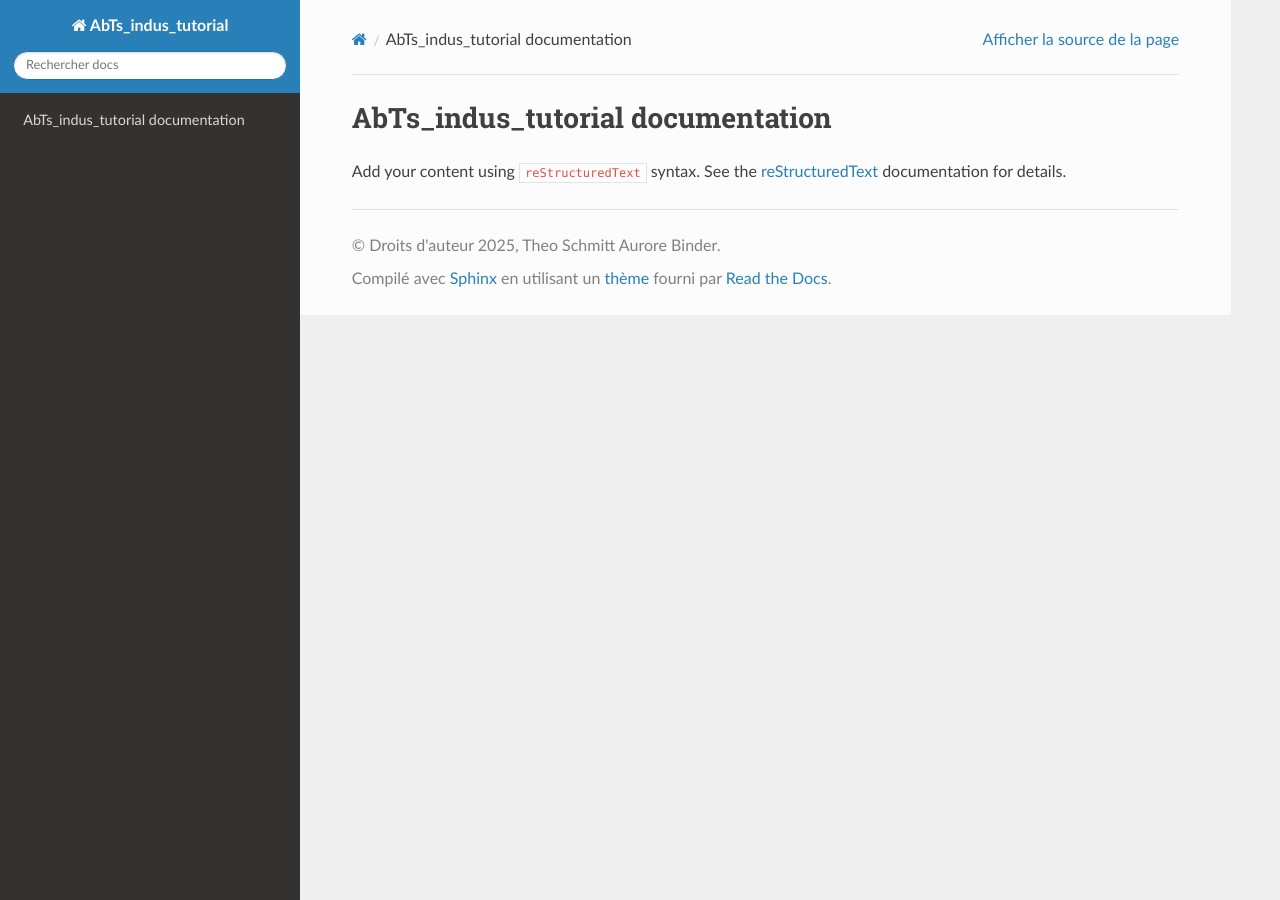
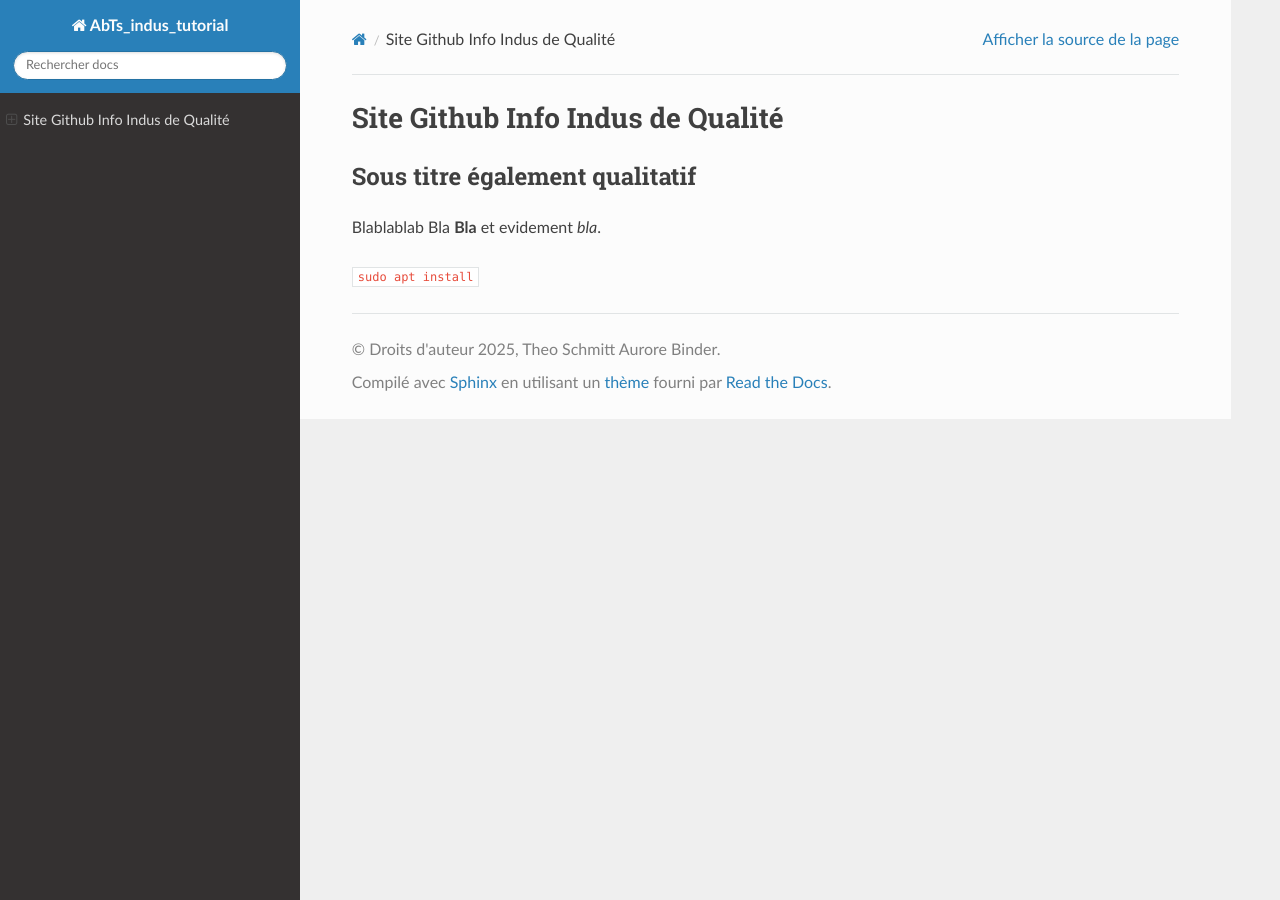
Before and after one commit to MartinWolfstar/Info_Industriel, a Sphinx documentation site: the page built from doc/sphinx/source/index.rst, in a window 1280 px wide. Built offline with Sphinx 7.4.7 and the Read the Docs theme 3.1.0, drawn with Linux system fonts in a browser that asks for light colours.

Commit message:
Revise documentation title and add new content
Updated the title and added a subtitle with content.

```diff
--- a/doc/sphinx/source/index.rst
+++ b/doc/sphinx/source/index.rst
@@ -3,12 +3,15 @@
    You can adapt this file completely to your liking, but it should at least
    contain the root `toctree` directive.
 
-AbTs_indus_tutorial documentation
+Site Github Info Indus de Qualité
 =================================
 
-Add your content using ``reStructuredText`` syntax. See the
-`reStructuredText <https://www.sphinx-doc.org/en/master/usage/restructuredtext/index.html>`_
-documentation for details.
+Sous titre également qualitatif
+---------------------------------
+
+Blablablab Bla **Bla** et evidement *bla*.
+
+``sudo apt install``
 
 
 .. toctree::
```
